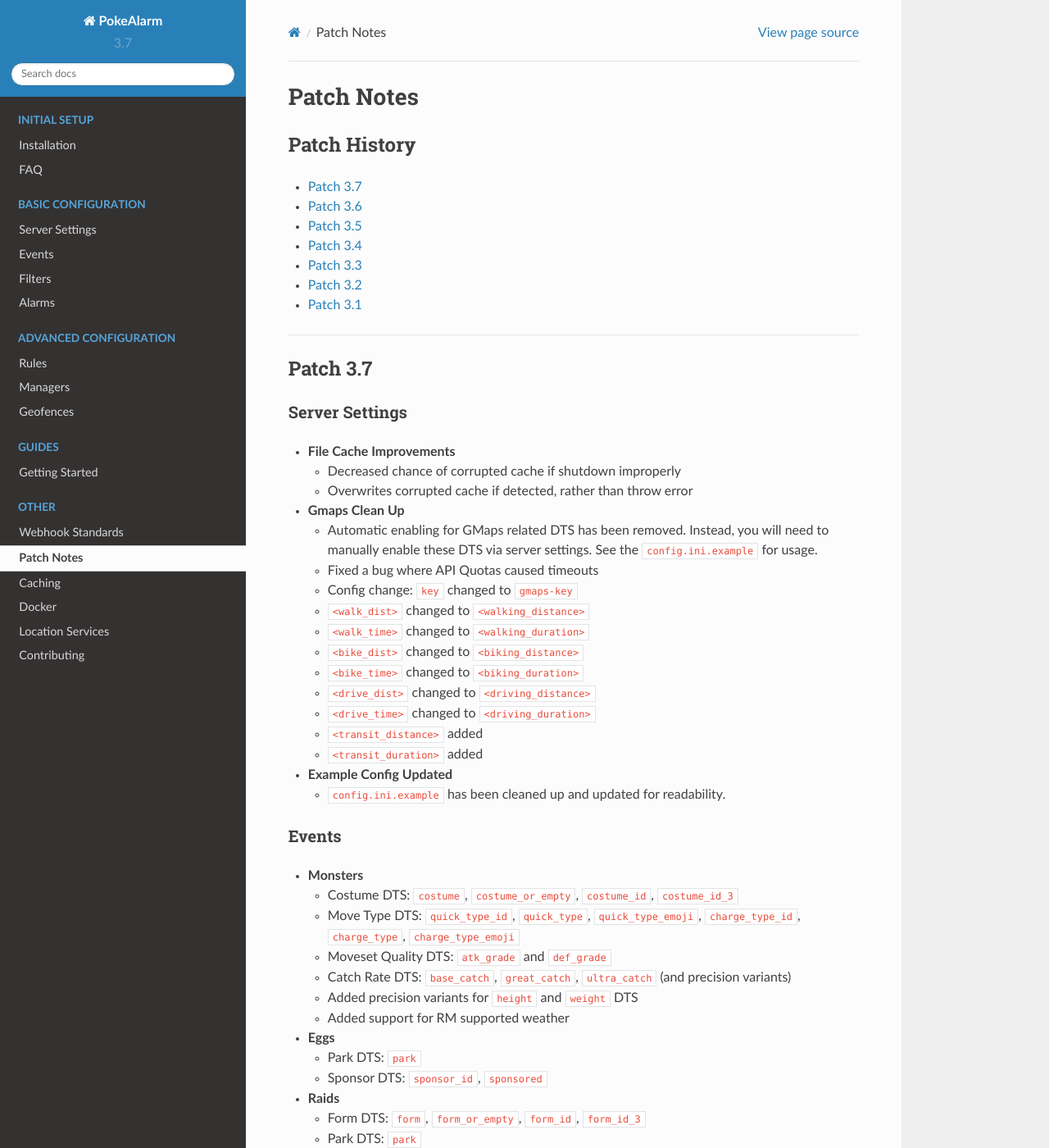
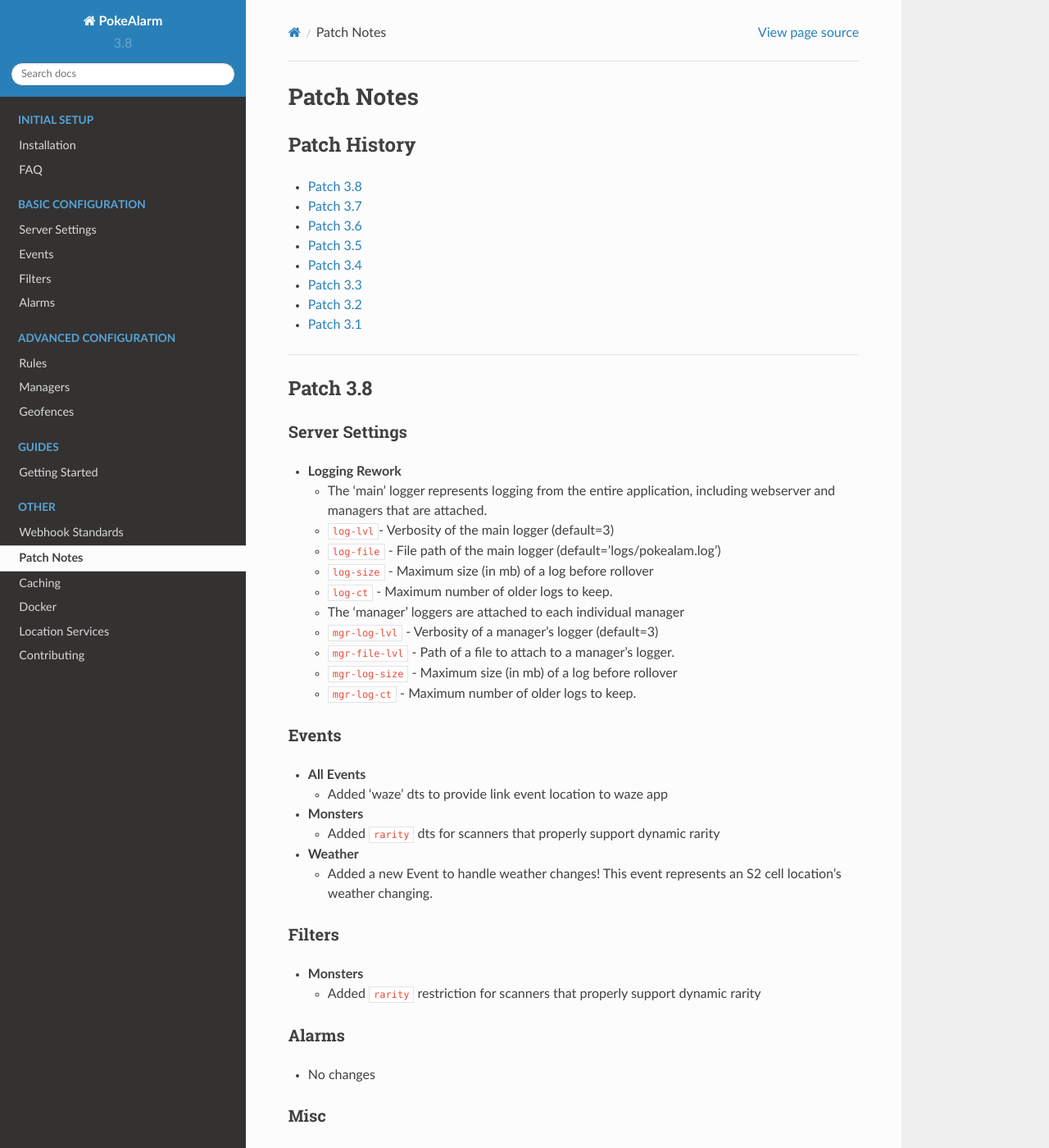
Before and after one commit to pokealarm/pokealarm, a Sphinx documentation site: the page built from docs/miscellaneous/patch-notes.md, in a window 1280 px wide and 1400 px high. Shown: the whole window at 82% size. Built offline with Sphinx 7.4.7 and the Read the Docs theme 2.0.0, drawn with Linux system fonts in a browser that asks for light colours.

Commit message:
Add 3.8 patch notes.

```diff
--- a/docs/conf.py
+++ b/docs/conf.py
@@ -64,9 +64,9 @@ author = u'PokeAlarm Team'
 # built documents.
 #
 # The short X.Y version.
-version = u'3.7'
+version = u'3.8'
 # The full version, including alpha/beta/rc tags.
-release = u'3.7'
+release = u'3.8'
 
 # The language for content autogenerated by Sphinx. Refer to documentation
 # for a list of supported languages.
--- a/docs/miscellaneous/patch-notes.md
+++ b/docs/miscellaneous/patch-notes.md
@@ -2,6 +2,7 @@
 
 ## Patch History
 
+* [Patch 3.8](#patch-3-8)
 * [Patch 3.7](#patch-3-7)
 * [Patch 3.6](#patch-3-6)
 * [Patch 3.5](#patch-3-5)
@@ -11,6 +12,43 @@
 * [Patch 3.1](#patch-3-1)
 
 ---
+
+## Patch 3.8
+
+### Server Settings
+* **Logging Rework**
+  * The 'main' logger represents logging from the entire application,
+    including webserver and managers that are attached.
+  * `log-lvl`- Verbosity of the main logger (default=3)
+  * `log-file` - File path of the main logger
+    (default='logs/pokealam.log')
+  * `log-size` - Maximum size (in mb) of a log before rollover
+  * `log-ct` - Maximum number of older logs to keep.
+  * The 'manager' loggers are attached to each individual manager
+  * `mgr-log-lvl` - Verbosity of a manager's logger (default=3)
+  * `mgr-file-lvl` - Path of a file to attach to a manager's logger.
+  * `mgr-log-size` - Maximum size (in mb) of a log before rollover
+  * `mgr-log-ct` - Maximum number of older logs to keep.
+
+### Events
+* **All Events**
+  * Added 'waze' dts to provide link event location to waze app
+* **Monsters**
+  * Added `rarity` dts for scanners that properly support dynamic rarity
+* **Weather**
+  * Added a new Event to handle weather changes! This event represents
+    an S2 cell location's weather changing.
+
+### Filters
+* **Monsters**
+  * Added `rarity` restriction for scanners that properly support
+    dynamic rarity
+
+### Alarms
+* No changes
+
+### Misc
+* No changes
 
 ## Patch 3.7
 
```
